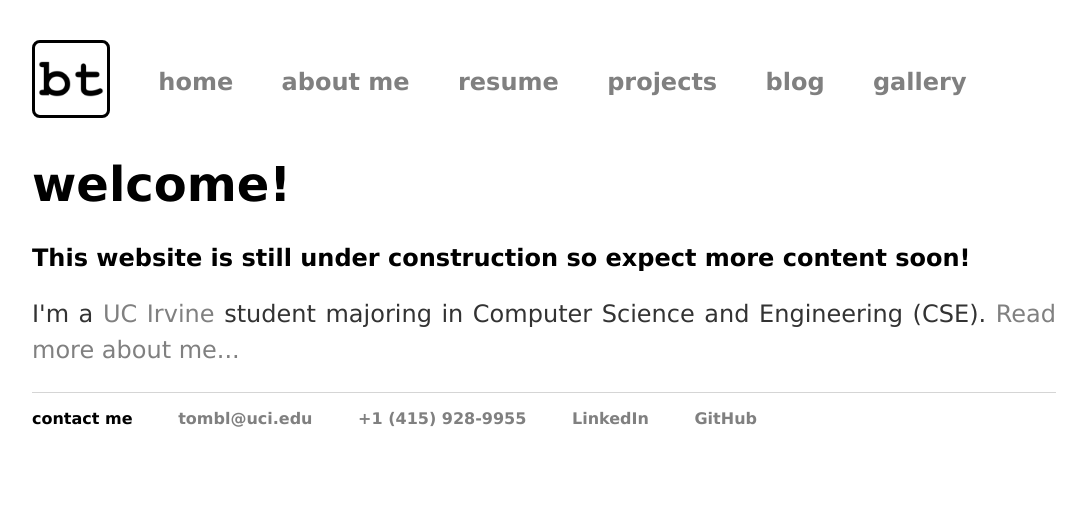
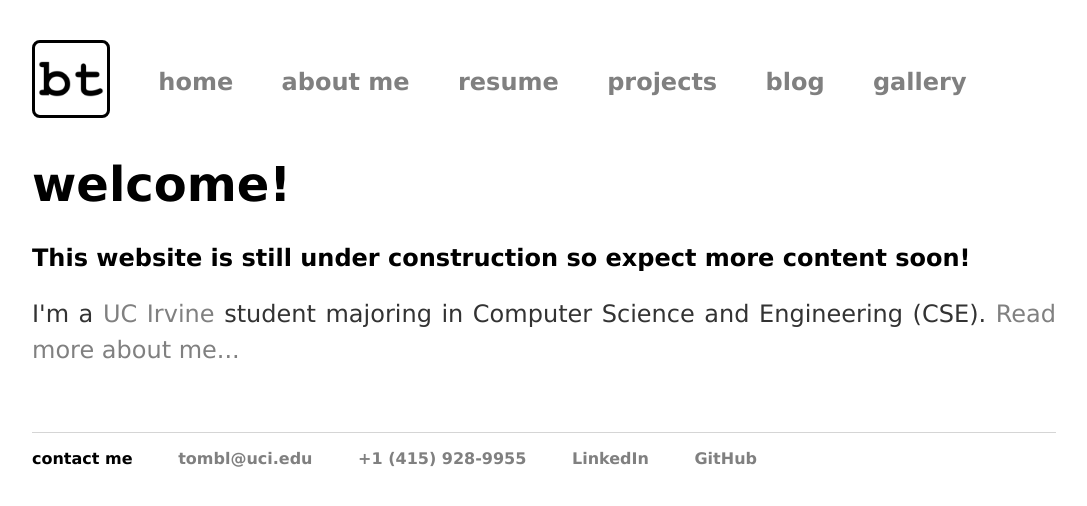
Before and after one commit to BTx123/BTx123.github.io, a Jekyll site: the page built from index.html, in a window 1280 px wide. Shown: the top 506 px of the page, without its empty margins (96-1183 px from the left). Built offline with Jekyll 4.4.1, drawn with Linux system fonts in a browser that asks for light colours; nearby versions of some CDN libraries.

Commit message:
Update styling

```diff
--- a/css/main.css
+++ b/css/main.css
@@ -28,6 +28,10 @@ body {
     margin: 40px auto;
     /* fill only 80% of age width */
     width: 80%;
+}
+
+.container {
+    padding-bottom: 40px;
 }
 
 h1 {
```
